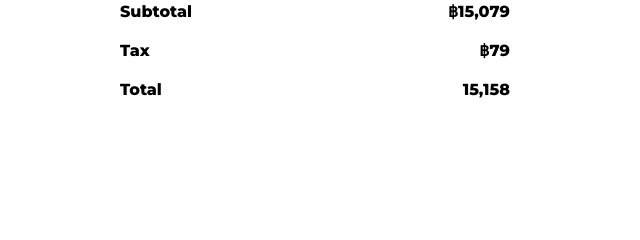
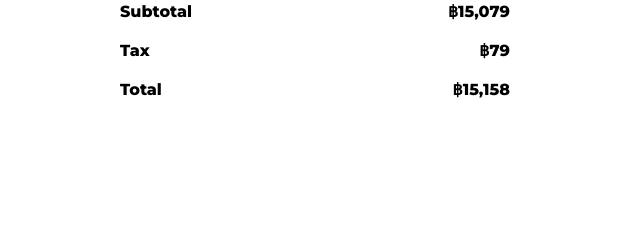
Before and after one commit to Jiranon-K/Ecommerce-Website-Front, a plain HTML site: page cart.html in a window 1280 px wide. Shown: the part 526-766 px from the top of the page, 640-1280 px from the left. Drawn offline with Linux system fonts and the light colour scheme.

Commit message:
Update cart.html

```diff
--- a/cart.html
+++ b/cart.html
@@ -108,7 +108,7 @@
                 </tr>
                 <tr>
                     <td>Total</td>
-                    <td>15,158</td>
+                    <td>฿15,158</td>
                 </tr>
             </table>
         </div>
```
